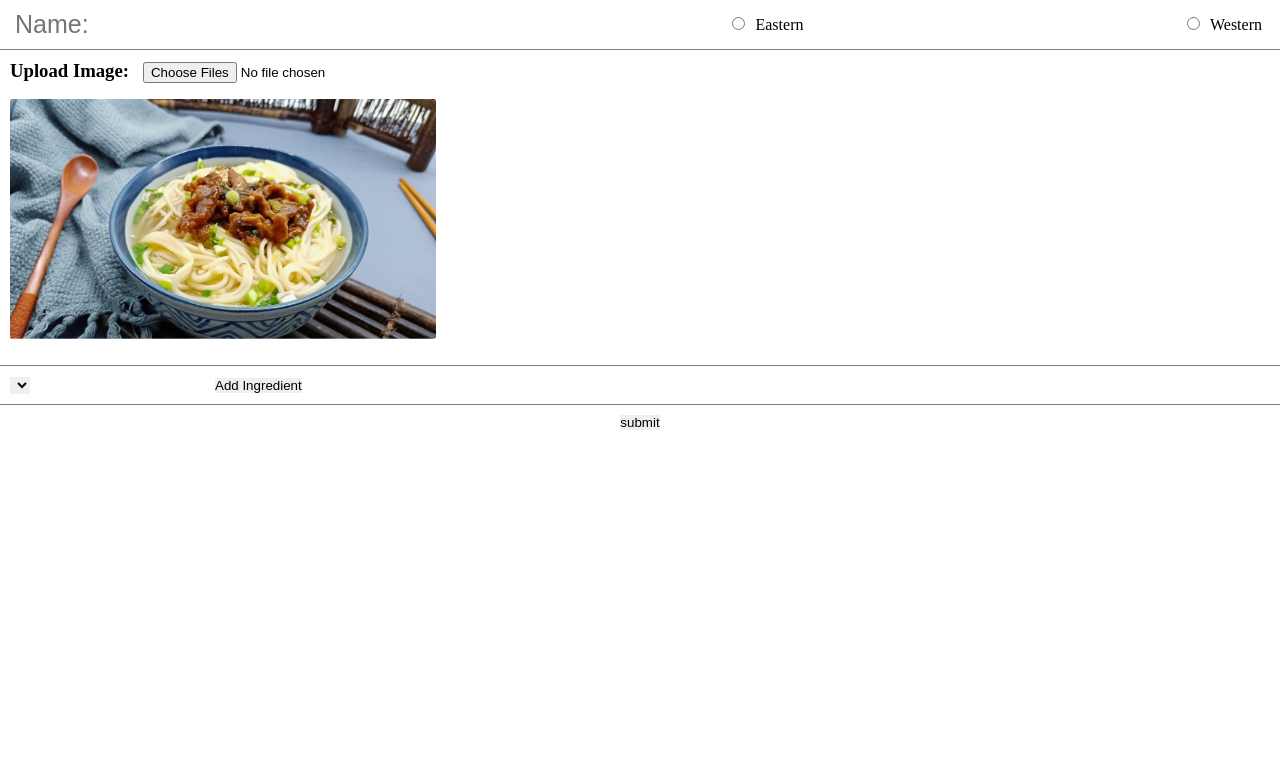
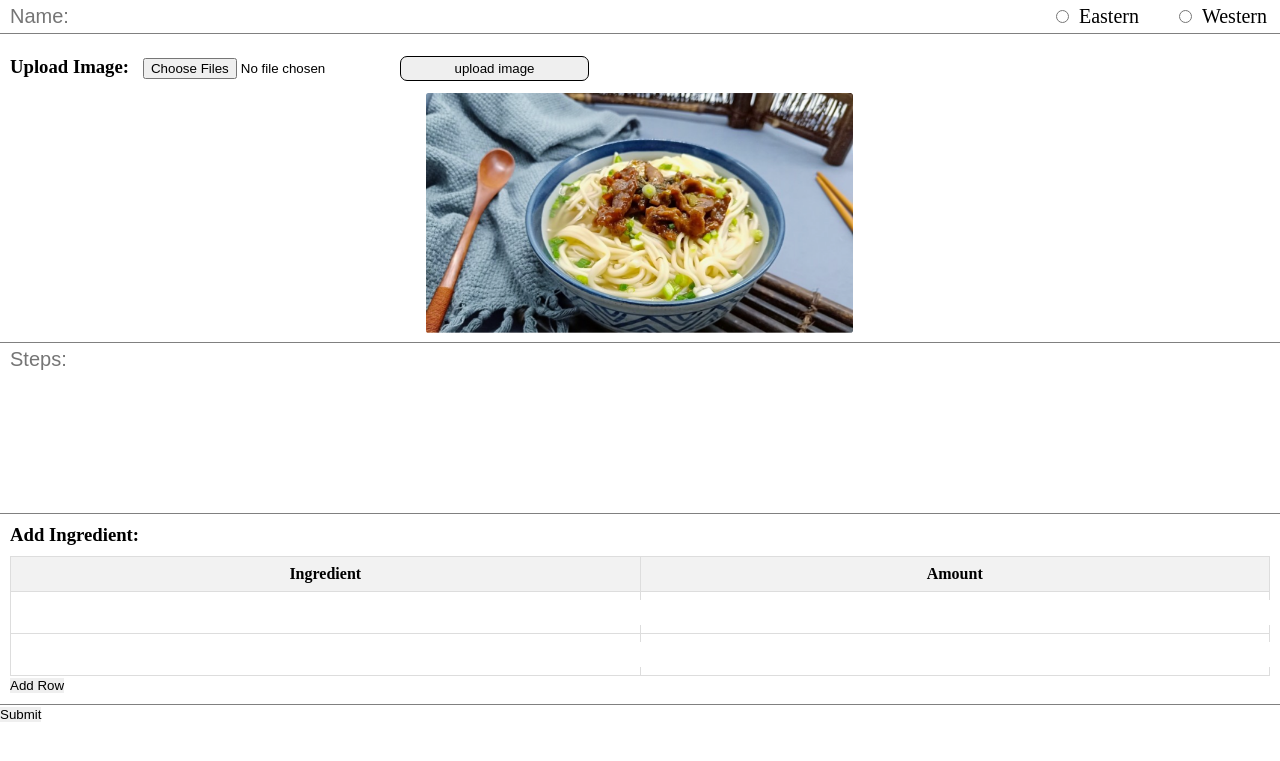
Before and after one commit to Lzyyy12/COMP3019J-Group11, a Flask app: template Recipe Web/apps/templates/edit_recipe.html in a window 1280 px wide. Shown: the top 761 px of the page. Run offline with Flask 3, Linux system fonts and the light colour scheme; the template is opened without the code that fills it, so the values that code supplies are empty; parts of the project's set-up code (start-up, migrations or seed data) failed here and were passed over.

Commit message:
modify post page

```diff
--- a/Recipe Web/apps/static/css/post.css
+++ b/Recipe Web/apps/static/css/post.css
@@ -2,14 +2,14 @@
   display: flex; /* 使用 Flexbox 布局 */
   justify-content: space-between; /* 两端对齐，中间留空 */
   border-bottom: 1px solid gray; /* 添加黑色边框 */
-  padding: 10px; /* 添加一些内边距，让布局更加美观 */
+  padding: 5px; /* 添加一些内边距，让布局更加美观 */
   align-items: center; /* 垂直居中对齐子元素 */
 }
 
 .name_input {
   margin-right: 20px; /* 添加右边距 */
   margin-left: 5px; /* 添加左边距 */
-  font-size: 25px; /* 设置字体大小 */
+  font-size: 20px; /* 设置字体大小 */
 }
 
 .types {
@@ -40,7 +40,7 @@
 .upload_picture {
     border-bottom: 1px solid gray;
     padding: 10px;
-    height: 40%/* 新添加的内边距 */
+    height:18rem/* 新添加的内边距 */
 }
 
 .upload_picture h3 {
@@ -52,25 +52,100 @@
     display: inline-block; /* 使按钮和 h3 在同一行 */
     vertical-align:center;
     width: 15%;
+    height: 25px;
     border-radius: 7px;
     /* 对齐到顶部 */
 }
 
+/* 新的图片容器样式 */
+.image-container {
+  display: flex; /* 使用 Flexbox 布局 */
+  justify-content: center; /* 水平居中 */
+  margin-top: 0.75rem; /* 上边距 */
+}
+
 .recipe-img {
-    margin-top: 1rem;
   height: 15rem;
   border-radius: var(--borderRadius);
-  margin-bottom: 1rem;
-  display: block; /* 使图片独占一行 */
+  display: block; /* 图片作为块级元素 */
 }
+
+/*@media screen and (min-width: 576px) {*/
+
+/*  .recipe-img {*/
+/*    height: 10rem;*/
+/*  }*/
+/*}*/
+
+.text{
+     display: flex; /* 使用 Flexbox 布局 */
+  justify-content: space-between; /* 两端对齐，中间留空 */
+  border-bottom: 1px solid gray; /* 添加黑色边框 */
+  padding: 5px; /* 添加一些内边距，让布局更加美观 */
+    height: 10rem;/* 垂直居中对齐子元素 */
+}
+.context{
+   margin-right: 20px; /* 添加右边距 */
+  margin-left: 5px; /* 添加左边距 */
+  font-size: 20px;
+    align-self: flex-start;/* 设置字体大小 */
+}
+
+/*.add_ingredient h3 {*/
+/*    display: inline-block; !* 使 h3 和按钮在同一行 *!*/
+/*    margin-right: 10px; !* 为 h3 添加右边距 *!*/
+/*}*/
 
 .add_ingredient{
     border-bottom: 1px solid gray;
     padding: 10px;
-    height: 40%/* 新添加的内边距 */
+    /* 新添加的内边距 */
 }
-.submitBtn {
+
+/* 为整个表格添加边框样式 */
+#ingredientsTable {
+  border-collapse: collapse; /* 确保边框之间没有空隙 */
+  width: 100%; /* 表格宽度 */
+  margin-top: 10px; /* 表格上方的边距 */
+}
+
+/* 为表格的单元格和标题单元格添加边框 */
+#ingredientsTable th,
+#ingredientsTable td {
+  border: 1px solid #ddd; /* 边框样式 */
+  padding: 8px; /* 单元格内边距 */
+}
+
+/* 为表格的头部单元格添加样式 */
+#ingredientsTable th {
+  background-color: #f2f2f2; /* 背景颜色 */
+  color: black; /* 文本颜色 */
+}
+
+/* 表格行的悬停效果 */
+#ingredientsTable tr:hover {
+  background-color: #ddd; /* 悬停时的背景颜色 */
+}
+
+/* 表格输入框样式 */
+#ingredientsTable input[type="text"] {
+  width: 100%; /* 输入框宽度 */
+  border: none; /* 移除输入框的边框 */
+  padding: 5px; /* 输入框内边距 */
+}
+
+.submit{
+    justify-content: center;
+    display: flex;
+}
+.submit button {
   display: flex;
   justify-content: center;
-  margin-top: 10px; /* 或足够的边距以适当分隔上传区域和提交按钮 */
+    align-items: center;
+  margin-top: 15px;
+    font-size: 16px;
+    width: 25%;
+    height: 40px;
+    border-radius: 7px;
+    /* 或足够的边距以适当分隔上传区域和提交按钮 */
 }
--- a/Recipe Web/apps/static/js/recipe.js
+++ b/Recipe Web/apps/static/js/recipe.js
@@ -33,3 +33,35 @@ function search() {
         }
     });
 }
+document.addEventListener('DOMContentLoaded', function() {
+  // 获取添加行按钮
+  var addButton = document.getElementById('addRowButton');
+
+  // 添加点击事件监听器
+  addButton.addEventListener('click', function() {
+    // 创建新的表格行和单元格
+    var newRow = document.createElement('tr');
+    var ingredientCell = document.createElement('td');
+    var amountCell = document.createElement('td');
+
+    // 创建输入框：食材
+    var ingredientInput = document.createElement('input');
+    ingredientInput.setAttribute('type', 'text');
+    ingredientInput.setAttribute('name', 'ingredient[]');
+    ingredientCell.appendChild(ingredientInput);
+
+    // 创建输入框：用量
+    var amountInput = document.createElement('input');
+    amountInput.setAttribute('type', 'text');
+    amountInput.setAttribute('name', 'amount[]');
+    amountCell.appendChild(amountInput);
+
+    // 将单元格添加到行
+    newRow.appendChild(ingredientCell);
+    newRow.appendChild(amountCell);
+
+    // 将新行添加到表格的 tbody
+    var tableBody = document.querySelector('#ingredientsTable tbody');
+    tableBody.appendChild(newRow);
+  });
+});
--- a/Recipe Web/apps/templates/edit_recipe.html
+++ b/Recipe Web/apps/templates/edit_recipe.html
@@ -20,31 +20,60 @@
   <form action="{{ url_for('recipe.edit_recipe') }}" method="post" enctype="multipart/form-data">
     <div class="header">
         <input type="text" id="recipe_name" name="recipe_name" value="" class="name_input" placeholder="Name:" />
-
+          <div class="types">
           <label class="type">
-              <input type="radio" name="recipe_type" value="eastern"><span>Eastern</span>
+            <input type="radio" name="type" value="eastern"><span>Eastern</span>
           </label>
           <label class="type">
-              <input type="radio" name="recipe_type" value="western"><span>Western</span>
+            <input type="radio" name="type" value="western"><span>Western</span>
           </label>
+        </div>
 
     </div>
 
     <div class="upload_picture">
-        <h3>Upload Image:</h3>
-        <input type="file" name="recipe_image" multiple>
-        <img src="../static/image/recipes/recipe1.png" class="recipe-img" alt="" />
+    <h3>Upload Image:</h3>
+
+    <input type="file" name="photo" multiple>
+    <button style="margin-top: 12px;border: 1px solid black;"
+    onclick="ajax_submit('${loginUser.username }');">upload image</button>
+    <div class="image-container">
+      <img src="../static/image/recipes/recipe1.png" class="recipe-img" alt="" />
     </div>
+</div>
+
+      <div class="text">
+    <input type="text" id="recipe_context" value="" class="context" placeholder="Steps:" />
+</div>
+
 
     <div class="add_ingredient">
-        <select id="ingredientSelect"></select>
-        <input type="text" id="newIngredient">
-        <input type="button" value="Add Ingredient" onclick="addIngredient()">
-    </div>
+  <h3>Add Ingredient:</h3>
+  <table id="ingredientsTable">
+    <thead>
+      <tr>
+        <th>Ingredient</th>
+        <th>Amount</th>
+      </tr>
+    </thead>
+    <tbody>
+      <tr>
+        <td><input type="text" name="ingredient[]"></td>
+        <td><input type="text" name="amount[]"></td>
+      </tr>
+      <tr>
+        <td><input type="text" name="ingredient[]"></td>
+        <td><input type="text" name="amount[]"></td>
+      </tr>
+    </tbody>
+  </table>
+  <button type="button" id="addRowButton">Add Row</button>
+</div>
 
-    <div class="submitBtn">
-        <input type="submit" value="submit">
-    </div>
+
+   <form action="{{ url_for('recipe.edit_recipe') }}" method="post" class="submit">
+    <button type="submit">Submit</button>
+  </form>
 </form>
 </body>
 
```
Also changed, not shown: Recipe Web/apps/static/css/index.css (+6 -2 lines), Recipe Web/apps/static/js/index.js (+17 -0 lines).
